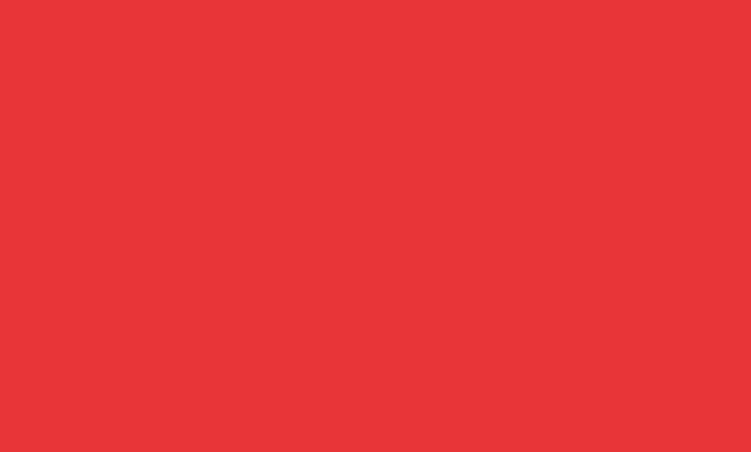
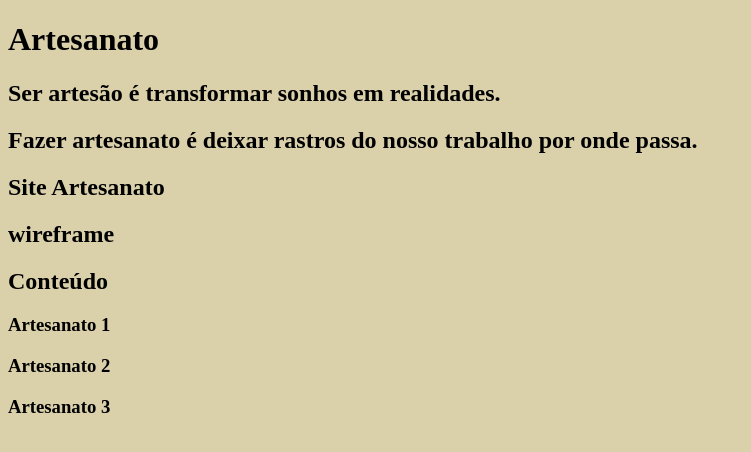
Before and after one commit to ergbarros/confeitaria, a plain HTML site: page index.html in a window 1280 px wide. Shown: the whole page, without its empty margins (0-751 px from the left). Drawn offline with Linux system fonts and the light colour scheme.

Commit message:
semática e heading tags

```diff
--- a/index.html
+++ b/index.html
@@ -10,6 +10,39 @@
 
 </head>
 <body>
+<!-- Cabeçalho-->
+    <header>
+
+    </header>
+<!-- Destaque -->
+    <main>
+<h1>Artesanato</h1>
+<h2>Ser artesão é transformar sonhos em realidades.</h2>
+    </main>
+<!-- sobre -->
+    <section>
+<h2>Fazer artesanato é deixar rastros do nosso trabalho por onde passa.</h2>
+
+    </section>
+<!-- Artesanato -->
+    <section>
+<h2>Site Artesanato</h2>
+    </section>
+<!-- Warefrime -->
+    <section>
+<h2>wireframe</h2>
+    </section>
+<!-- Conteúdo -->
+    <section>
+    <h2>Conteúdo</h2>
+    <h3>Artesanato 1</h3>
+    <h3>Artesanato 2</h3>
+    <h3>Artesanato 3</h3>
+    </section>
+<!-- Rodapé -->
+    <footer>
+
+    </footer>
 
 </body>
 </html>
--- a/style.css
+++ b/style.css
@@ -16,19 +16,19 @@ Folha de estilo do site Artesanato Html5 e CCS3
 /* Tablet Portrait >>>>>>>>>>>>>>>>>>>>>>> */
 @media (min-width: 768px){
     body{
-        background-color: #566297;
+        background-color: #dad1ab;
     }
 }
 
 /* Tablet Landscape >>>>>>>>>>>>>>>>>>>>>> */
 @media (min-width: 992px){
     body{
-        background-color: #032833;
+        background-color: #dad1ab;
     }
 }
 /* PC >>>>>>>>>>>>>>>>>>>>>>>>>>>>>>>>>>>> */
 @media (min-width: 1200px){
     body{
-        background-color: #e93535;
+        background-color: #dad1ab;
     }
 }
```
